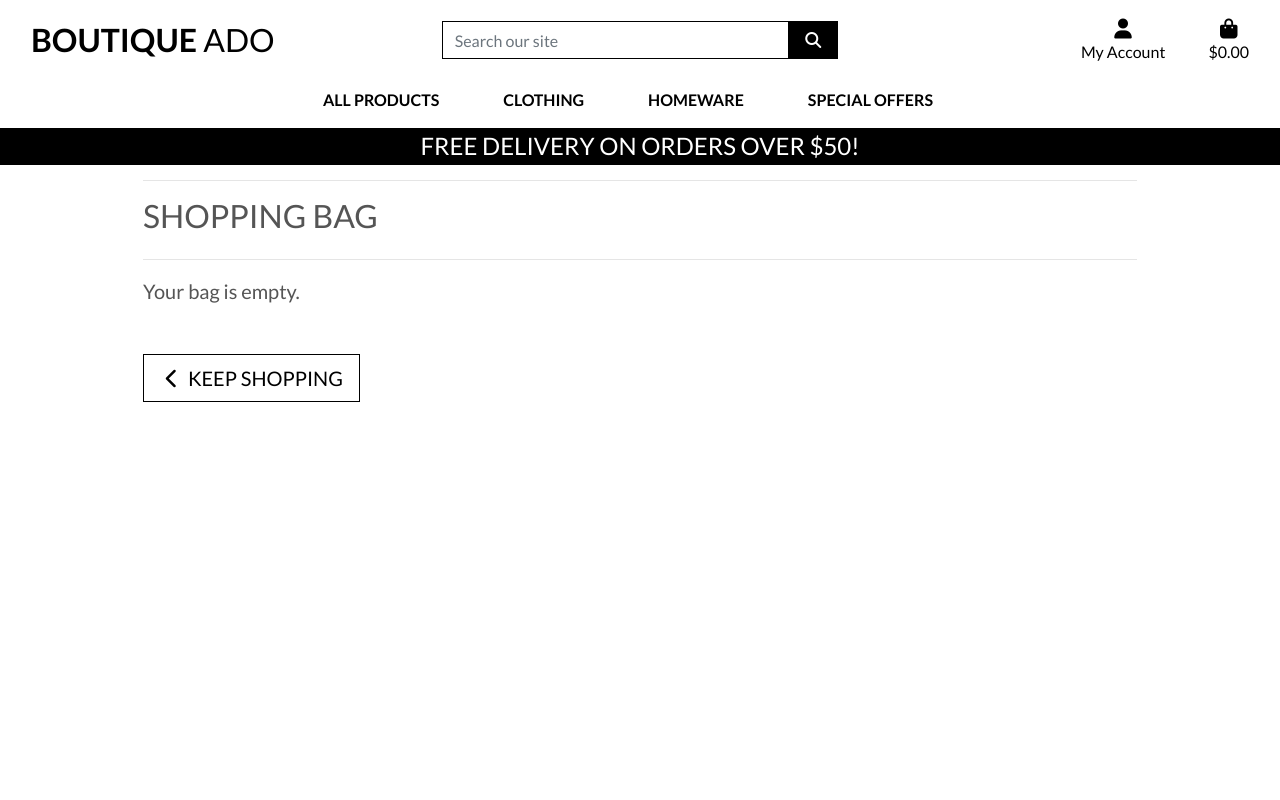
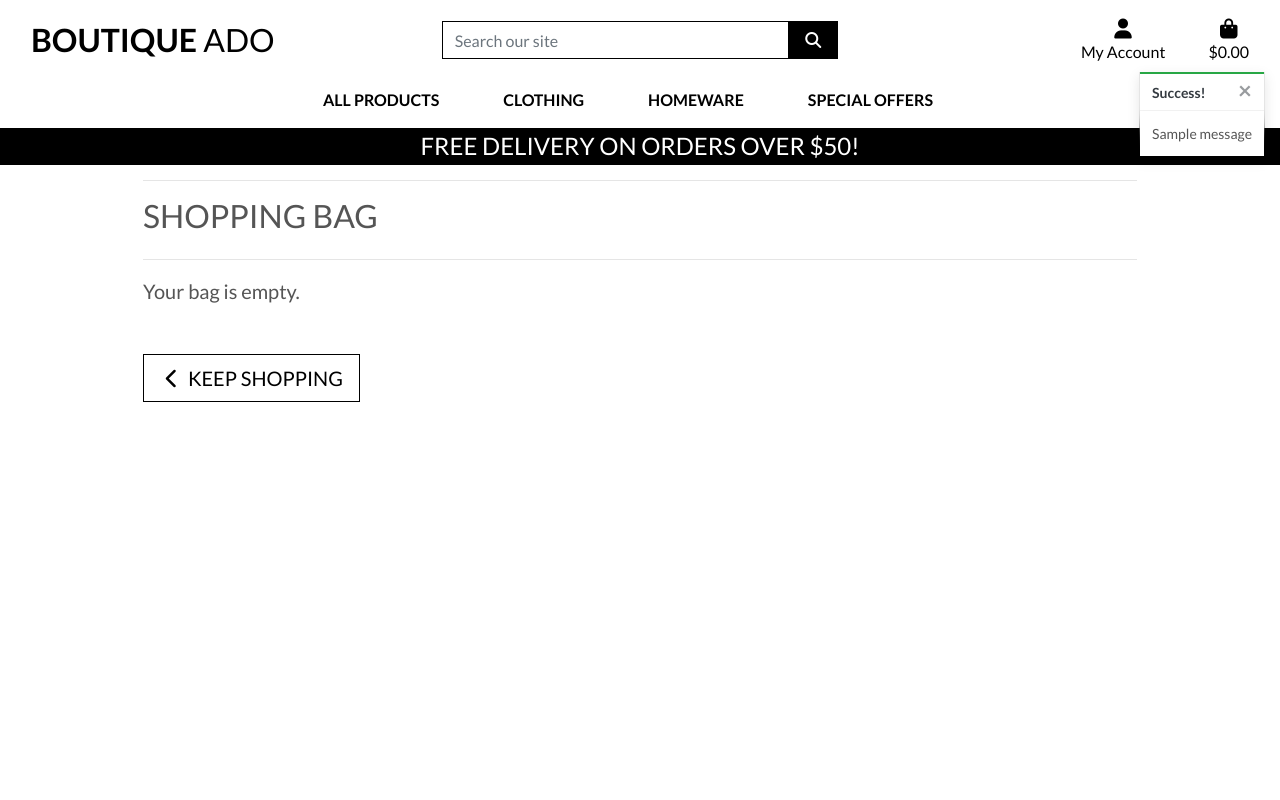
Before and after one commit to pzompa/boutique_ado_v1, a Django app: page /bag/bag/ in a window 1280 px wide. Run offline with Django 3.2, Linux system fonts and the light colour scheme; one stand-in notice (Sample message) is shown; some libraries are stand-ins or nearby versions.

Commit message:
added toasts

```diff
--- a/bag/views.py
+++ b/bag/views.py
@@ -1,5 +1,6 @@
 from django.shortcuts import render, redirect, reverse, HttpResponse
-
+from django.contrib import messages
+from products.models import Product
 # Create your views here.
 
 
@@ -12,6 +13,7 @@ def view_bag(request):
 def add_to_bag(request, item_id):
     """ Add a quantity of the specified product to the shopping bag """
 
+    product = Product.objects.get(pk=item_id)
     quantity = int(request.POST.get('quantity'))
     redirect_url = request.POST.get('redirect_url')
     size = None
@@ -32,6 +34,7 @@ def add_to_bag(request, item_id):
             bag[item_id] += quantity
         else:
             bag[item_id] = quantity
+            messages.success(request, f'Added { product.name } to your bag')
 
     request.session['bag'] = bag
     return redirect(redirect_url)
--- a/boutique_ado/settings.py
+++ b/boutique_ado/settings.py
@@ -83,6 +83,8 @@ TEMPLATES = [
     },
 ]
 
+MESSAGE_STORAGE = 'django.contrib.messages.storage.session.SessionStorage'
+
 AUTHENTICATION_BACKENDS = (
     # Needed to login by username in Django admin, regardless of `allauth`
     'django.contrib.auth.backends.ModelBackend',
--- a/static/css/styles.css
+++ b/static/css/styles.css
@@ -98,6 +98,20 @@ a.category-batch > span.badge:hover {
     cursor: pointer;
 }
 
+.message-container {
+    position: fixed;
+    top: 72px;
+    right: 15px;
+    right: 15px;
+    z-index: 999999;
+}
+.custom-toast {
+    overflow: visible;
+}
+.toast-capper {
+    height: 2px;
+}
+
 /* Media Queries */
 
 /* Slightly larger container on xl screens */
--- a/templates/base.html
+++ b/templates/base.html
@@ -129,7 +129,21 @@
         </header>
 
         {% if messages %}
-        <div class="message-container"></div>
+            <div class="message-container">
+                {% for message in messages %}
+                    {% with message.level as level %}
+                        {% if level == 40 %}
+                            {% include 'includes/toasts/toast_error.html' %}
+                        {% elif level == 30 %}
+                            {% include 'includes/toasts/toast_warning.html' %}
+                        {% elif level == 25 %}
+                            {% include 'includes/toasts/toast_success.html' %}
+                        {% else %}
+                        {% include 'includes/toasts/toast_info.html' %}
+                        {% endif %}
+                    {% endwith %}
+                {% endfor %}
+            </div>
         {% endif %}
 
         {% block page_header %}
@@ -139,6 +153,9 @@
         {% endblock %}
 
         {% block postloadjs %}
+            <script type="text/javascript">
+                $('.toast').toast('show');
+            </script>
         {% endblock %}
 
     </body>
--- /dev/null
+++ b/templates/includes/toasts/toast_success.html
@@ -0,0 +1,13 @@
+<div class="toast custom-toast rounded-0 border-top-0" data-autohide="false">
+    <div class="arrow-up arrow-success"></div>
+    <div class="w-100 toast-capper bg-success"></div>
+    <div class="toast-header bg-white text-dark">
+        <strong class="mr-auto">Success!</strong>
+        <button type="button" class="m1-2 mb-1 close text-dark" data-dismiss="toast" aria-label="Close">
+            <span aria-hidden="true">&times;</span>
+        </button>
+    </div>
+    <div class="toast-body bg-white">
+        {{ message }}
+    </div>
+</div>
```
Also changed, not shown: templates/includes/toasts/toast_error.html (added, +13 -0 lines), templates/includes/toasts/toast_info.html (added, +13 -0 lines), templates/includes/toasts/toast_warning.html (added, +13 -0 lines), db.sqlite3.
